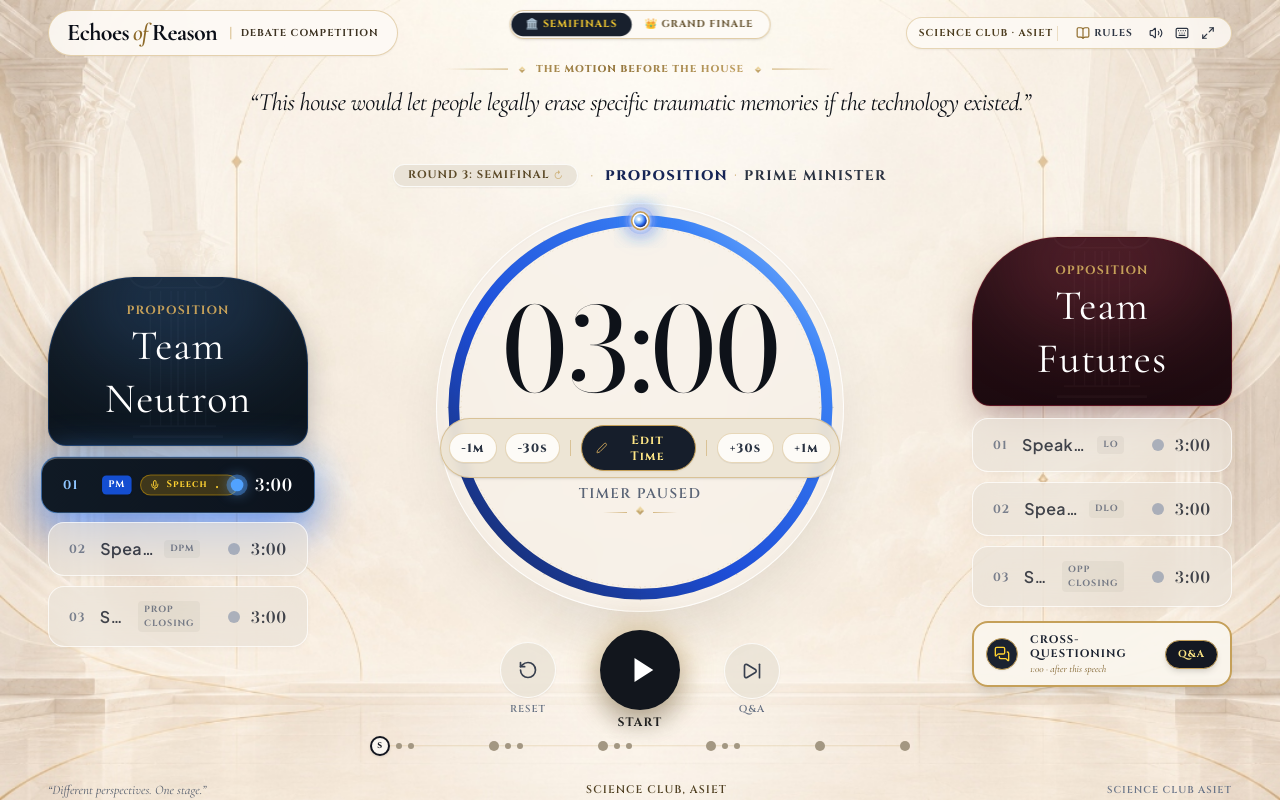
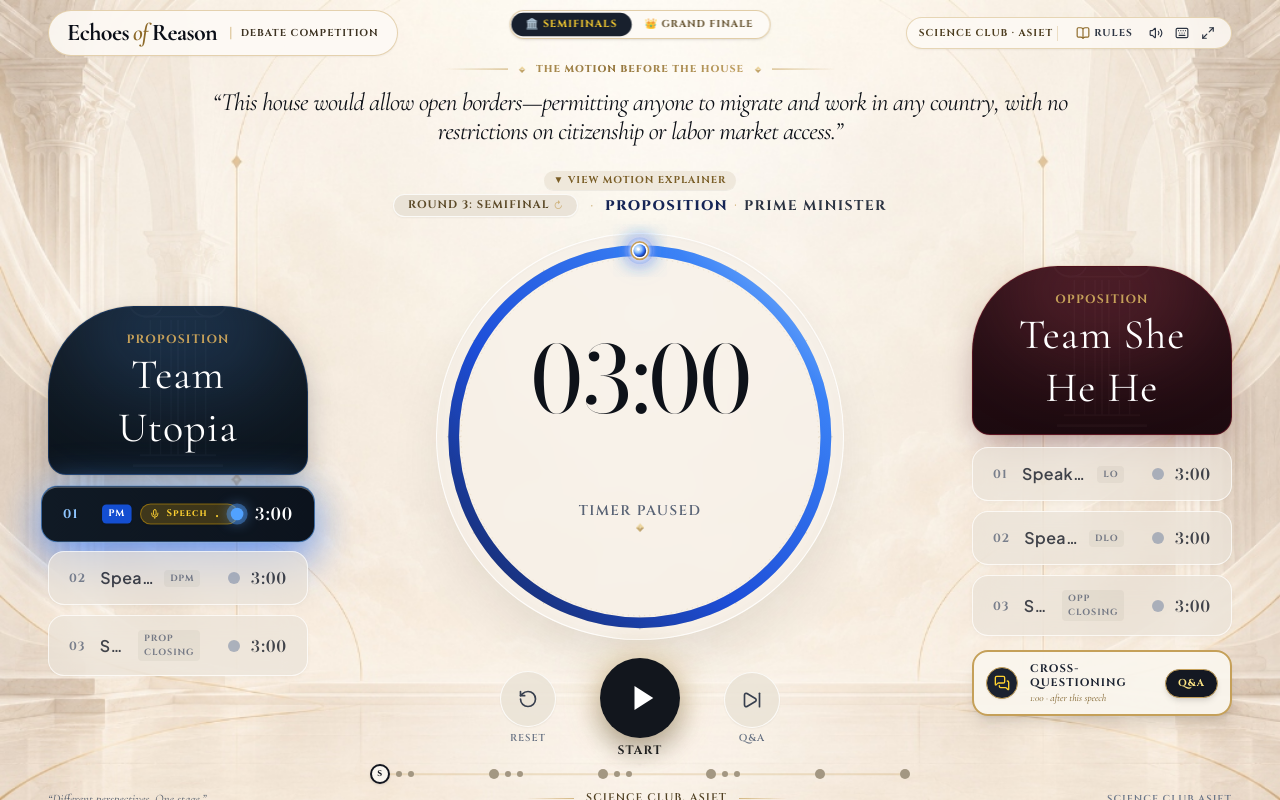
Before and after one commit to tejaskm-dev/echoes-of-reason-timer, a React (Vite) app: page / in a window 1280 px wide. Built offline with nearby package versions, Linux system fonts and the light colour scheme.

Commit message:
feat: set Utopia vs She He He open borders preset, hover-only edit time bar, and 1080p/1440p responsive layout

```diff
--- a/src/App.tsx
+++ b/src/App.tsx
@@ -93,20 +93,20 @@ export default function App() {
   // Screen Mode: 'semifinals' | 'grand_final'
   const [screenMode, setScreenMode] = useState<'semifinals' | 'grand_final'>('semifinals');
 
-  // Debate Round Stage & Editable Topic Motion (Defaults to Semifinals & Official Match 1)
+  // Debate Round Stage & Editable Topic Motion (Defaults to Semifinal 2: Utopia vs She He He)
   const [roundStage, setRoundStage] = useState<RoundStage>('Round 3: Semifinal');
   const [motion, setMotion] = useState<string>(
-    'This house would let people legally erase specific traumatic memories if the technology existed.'
+    'This house would allow open borders—permitting anyone to migrate and work in any country, with no restrictions on citizenship or labor market access.'
   );
-  const [propTeamName, setPropTeamName] = useState<string>('Team Neutron');
-  const [oppTeamName, setOppTeamName] = useState<string>('Team Futures');
+  const [propTeamName, setPropTeamName] = useState<string>('Team Utopia');
+  const [oppTeamName, setOppTeamName] = useState<string>('Team She He He');
 
-  // Grand Final state (No preset questions, purely freeform custom entry for the finals)
+  // Grand Final state (Defaults to Team Utopia vs Team She He He)
   const [grandFinalMotion, setGrandFinalMotion] = useState<string>(
-    'This House Believes That Scientific Truth Outweighs Societal Consensus'
+    'This house would allow open borders—permitting anyone to migrate and work in any country, with no restrictions on citizenship or labor market access.'
   );
-  const [gfPropTeamName, setGfPropTeamName] = useState<string>('Team 1');
-  const [gfOppTeamName, setGfOppTeamName] = useState<string>('Team 2');
+  const [gfPropTeamName, setGfPropTeamName] = useState<string>('Team Utopia');
+  const [gfOppTeamName, setGfOppTeamName] = useState<string>('Team She He He');
 
   const handleSelectScreenMode = useCallback((mode: 'semifinals' | 'grand_final') => {
     playTactileClick();
--- a/src/components/DebateTimer.tsx
+++ b/src/components/DebateTimer.tsx
@@ -225,7 +225,7 @@ export const DebateTimer: React.FC<DebateTimerProps> = ({
       </div>
 
       {/* 3. Massive Circular Timer Display (65-75% Dominant Central Focal Point) */}
-      <div className="relative clock-dial-responsive flex items-center justify-center my-0">
+      <div className="relative clock-dial-responsive flex items-center justify-center my-0 group/timer">
         {/* Ambient Frosted Halo Face */}
         <div
           className={`absolute inset-2 sm:inset-3 rounded-full clock-face-halo transition-all duration-700 pointer-events-none ${
@@ -568,9 +568,13 @@ export const DebateTimer: React.FC<DebateTimerProps> = ({
                 </div>
               </button>
 
-              {/* Prominent Classical Quick Time Adjustment Controls */}
+              {/* Quick Time Adjustment Controls - revealed on timer hover */}
               <div
-                className="relative z-30 flex items-center justify-center gap-1.5 sm:gap-2 mt-3 sm:mt-3.5 bg-[#ede4d4]/95 border border-[#c5a059]/50 rounded-full px-2 py-1.5 shadow-sm backdrop-blur-xs transition-transform duration-300 hover:scale-[1.02]"
+                className={`relative z-30 flex items-center justify-center gap-1.5 sm:gap-2 mt-2.5 sm:mt-3 bg-[#ede4d4]/95 border border-[#c5a059]/50 rounded-full px-2 py-1.5 shadow-sm backdrop-blur-xs transition-all duration-300 ${
+                  isEditingTime
+                    ? 'opacity-100 scale-100'
+                    : 'opacity-0 translate-y-1.5 scale-95 pointer-events-none group-hover/timer:opacity-100 group-hover/timer:translate-y-0 group-hover/timer:scale-100 group-hover/timer:pointer-events-auto'
+                }`}
                 onClick={(e) => e.stopPropagation()}
               >
                 {/* -1m */}
--- a/src/components/ExtravagantPodium.tsx
+++ b/src/components/ExtravagantPodium.tsx
@@ -69,7 +69,7 @@ export const ExtravagantPodium: React.FC<ExtravagantPodiumProps> = ({
   };
 
   return (
-    <div className="w-[325px] sm:w-[355px] md:w-[385px] lg:w-[415px] xl:w-[445px] 2xl:w-[475px] flex flex-col items-center shrink-0 select-none transition-all duration-300">
+    <div className="w-[290px] sm:w-[315px] md:w-[335px] lg:w-[360px] xl:w-[385px] 2xl:w-[415px] flex flex-col items-center shrink-0 select-none transition-all duration-300">
       {/* 1. Sculpted Gilded Neoclassical Pediment Crown */}
       <div className="w-full relative z-20 -mb-2.5">
         <BaroqueAcanthusPediment teamType={teamType} className="w-full drop-shadow-md" />
--- a/src/components/GrandFinalScreen.tsx
+++ b/src/components/GrandFinalScreen.tsx
@@ -357,7 +357,7 @@ export const GrandFinalScreen: React.FC<GrandFinalScreenProps> = ({
         {/* Center Arena: Pure Gold Metallic Chronometer & Symmetrical Control Deck */}
         <div className="flex-1 flex flex-col items-center justify-center max-w-[820px] xl:max-w-[880px] px-1 sm:px-2">
           {/* Circular Chronometer Dial */}
-          <div className="relative clock-dial-responsive flex items-center justify-center my-0.5">
+          <div className="relative clock-dial-responsive flex items-center justify-center my-0.5 group/timer">
             {/* Ambient Halo Face */}
             <div
               className={`absolute inset-2 sm:inset-3 rounded-full clock-face-halo transition-all duration-700 pointer-events-none ${
@@ -640,9 +640,13 @@ export const GrandFinalScreen: React.FC<GrandFinalScreenProps> = ({
                     </div>
                   </div>
 
-                  {/* Sleek High-Contrast Quick Adjust Buttons Bar */}
+                  {/* Sleek High-Contrast Quick Adjust Buttons Bar - revealed on timer hover */}
                   <div
-                    className="relative z-30 flex items-center justify-center gap-1 mt-2 bg-[#fdfaf5]/90 border border-[#c5a059]/45 rounded-full px-2 py-0.5 shadow-2xs backdrop-blur-xs transition-transform duration-300 hover:scale-[1.02]"
+                    className={`relative z-30 flex items-center justify-center gap-1 mt-2 bg-[#fdfaf5]/90 border border-[#c5a059]/45 rounded-full px-2 py-0.5 shadow-2xs backdrop-blur-xs transition-all duration-300 ${
+                      isEditingTime
+                        ? 'opacity-100 scale-100'
+                        : 'opacity-0 translate-y-1.5 scale-95 pointer-events-none group-hover/timer:opacity-100 group-hover/timer:translate-y-0 group-hover/timer:scale-100 group-hover/timer:pointer-events-auto'
+                    }`}
                     onClick={(e) => e.stopPropagation()}
                   >
                     <button
--- a/src/components/MotionBanner.tsx
+++ b/src/components/MotionBanner.tsx
@@ -28,8 +28,8 @@ export const SEMIFINAL_MOTIONS: MotionPreset[] = [
     matchTitle: 'Semifinal 2: Utopia vs She He He',
     propTeam: 'Team Utopia',
     oppTeam: 'Team She He He',
-    motion: "This house would allow governments to use captured criminals' brain data (with consent, in exchange for reduced sentences) to train crime-prediction AI.",
-    explainer: 'This debate looks at whether the state should be allowed to use consenting prisoners\' brain data to build AI systems that predict future crime. It balances the potential to prevent crime before it happens against the risk of exploiting people who have little real power to refuse.',
+    motion: 'This house would allow open borders—permitting anyone to migrate and work in any country, with no restrictions on citizenship or labor market access.',
+    explainer: 'This motion examines absolute freedom of movement versus state sovereignty. It balances the moral case for eliminating arbitrary geographic inequality against concerns over labor market disruption, resource strain, and cultural cohesion. Both sides have empirically grounded, ethically defensible positions.',
   },
 ];
 
@@ -42,7 +42,8 @@ interface MotionBannerProps {
 export const MotionBanner: React.FC<MotionBannerProps> = ({ motion, onUpdateMotion, onSelectMatchPreset }) => {
   const [isEditing, setIsEditing] = useState(false);
   const [inputVal, setInputVal] = useState(motion);
-  const [selectedPresetId, setSelectedPresetId] = useState<string>('semi-1');
+  const [selectedPresetId, setSelectedPresetId] = useState<string>('semi-2');
+  const [showExplainer, setShowExplainer] = useState(false);
   const textareaRef = useRef<HTMLTextAreaElement>(null);
 
   const handleOpenEdit = () => {
@@ -174,6 +175,7 @@ export const MotionBanner: React.FC<MotionBannerProps> = ({ motion, onUpdateMoti
           </div>
         </div>
       ) : (
+        <div className="flex flex-col items-center w-full">
           <div
             onClick={handleOpenEdit}
             title="Click to edit debate motion"
@@ -190,6 +192,34 @@ export const MotionBanner: React.FC<MotionBannerProps> = ({ motion, onUpdateMoti
               <span>Click to Edit</span>
             </div>
           </div>
+
+          {/* Context & Explainer Toggle */}
+          {(() => {
+            const currentPreset = SEMIFINAL_MOTIONS.find(
+              (p) => p.motion === motion || p.id === selectedPresetId
+            );
+            if (!currentPreset?.explainer) return null;
+            return (
+              <div className="flex flex-col items-center mt-0.5">
+                <button
+                  type="button"
+                  onClick={() => setShowExplainer((prev) => !prev)}
+                  className="px-2.5 py-0.5 rounded-full bg-[#ede5d8]/80 hover:bg-[#ede5d8] text-[#7a5e27] hover:text-[#523d13] text-[10px] font-cinzel font-bold tracking-wider uppercase transition-all duration-200 cursor-pointer shadow-2xs hover:shadow-xs flex items-center gap-1"
+                >
+                  <span>{showExplainer ? '▲ Hide Explainer' : '▼ View Motion Explainer'}</span>
+                </button>
+                {showExplainer && (
+                  <div className="mt-1.5 p-3 max-w-2xl bg-[#fbf9f4]/98 backdrop-blur-md rounded-xl border border-[#c5a059]/40 shadow-md text-xs text-[#2b3342] leading-relaxed font-sans-ui text-center animate-in fade-in duration-200">
+                    <span className="font-bold text-[#8d6928] uppercase font-cinzel tracking-wider mr-1">
+                      Explainer:
+                    </span>
+                    {currentPreset.explainer}
+                  </div>
+                )}
+              </div>
+            );
+          })()}
+        </div>
       )}
     </section>
   );
--- a/src/index.css
+++ b/src/index.css
@@ -223,25 +223,35 @@
  * without ever pushing the stepper or footer off a short one.
  */
 :root {
-  --stage-chrome: calc(316px + 4vw);
+  --stage-chrome: calc(330px + 3vw);
 }
 
 .clock-dial-responsive {
-  width: min(900px, calc(100vh - var(--stage-chrome)), 46vw);
-  height: min(900px, calc(100vh - var(--stage-chrome)), 46vw);
-  min-width: 260px;
-  min-height: 260px;
+  /* Default for compact laptops & viewports under 880px height */
+  width: min(460px, calc(100vh - var(--stage-chrome)), 38vw);
+  height: min(460px, calc(100vh - var(--stage-chrome)), 38vw);
+  min-width: 240px;
+  min-height: 240px;
 }
 
-@media (max-height: 860px) {
+/* 1080p displays (height >= 880px and width >= 1500px): spacious, majestic, comfortable ~520px-560px */
+@media (min-height: 880px) and (min-width: 1500px) {
   .clock-dial-responsive {
-    min-width: 240px;
-    min-height: 240px;
+    width: min(560px, calc(100vh - 440px), 33vw);
+    height: min(560px, calc(100vh - 440px), 33vw);
+  }
+}
+
+/* 1440p displays (height >= 1200px and width >= 2200px): grand, stately rotunda ~660px-700px */
+@media (min-height: 1200px) and (min-width: 2200px) {
+  .clock-dial-responsive {
+    width: min(700px, calc(100vh - 520px), 30vw);
+    height: min(700px, calc(100vh - 520px), 30vw);
   }
 }
 
 .numerals-responsive {
-  font-size: clamp(4.2rem, 14.5vh, 12rem);
+  font-size: clamp(3.6rem, 11.5vh, 8.5rem);
   line-height: 0.92;
 }
 
@@ -297,7 +307,7 @@
 }
 
 .podium-responsive {
-  width: clamp(260px, 19.5vw, 360px);
+  width: clamp(260px, 17.5vw, 345px);
 }
 
 @media (max-height: 780px) {
```
Lines whose indentation alone changed are shown as unchanged.
